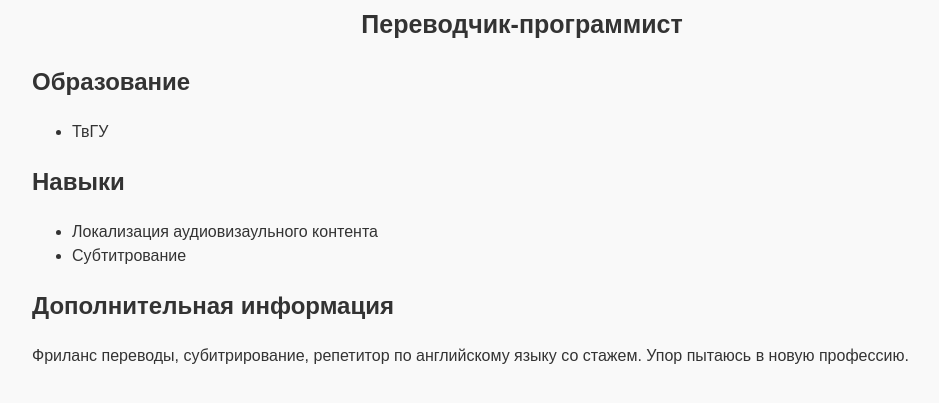
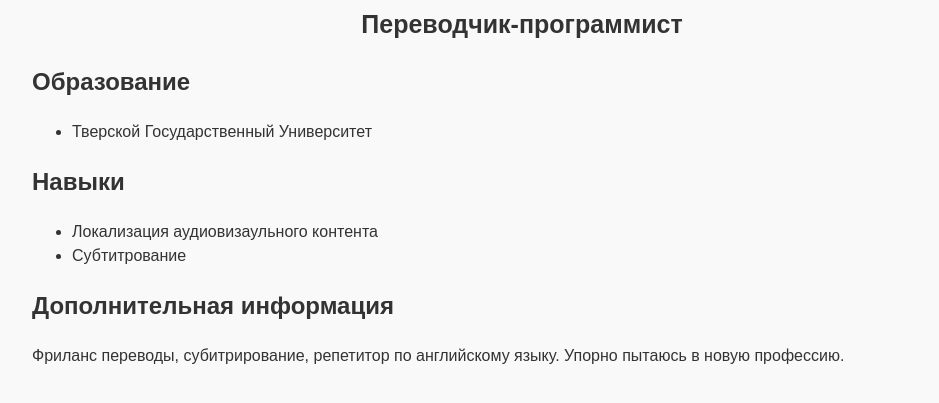
Before and after one commit to Takaiva/takaiva.guthub.io, a plain HTML site: page index.html in a window 1280 px wide. Shown: the part 93-496 px from the top of the page, without its empty margins (118-1057 px from the left). Drawn offline with Linux system fonts and the light colour scheme.

Commit message:
Update index.html

```diff
--- a/index.html
+++ b/index.html
@@ -2,7 +2,7 @@
 <html lang="ru">
   <head>
     <meta charset="UTF-8">
-    <meta name="viewport" content="width=device-width, initial-scale=1.0, height=device-height">
+    <meta name="viewport" content="width=device-width, initial-scale=1.0">
     <title>Моё описание</title>
     <link rel="stylesheet" href="style.css">
   </head>
@@ -16,7 +16,7 @@
       <section>
         <h2>Образование</h2>
         <ul>
-          <li>ТвГУ
+          <li>Тверской Государственный Университет
           </li>
         </ul>
       </section>
@@ -31,7 +31,7 @@
 
               <section>
                 <h2>Дополнительная информация</h2>
-                <p>Фриланс переводы, субитрирование, репетитор по английскому языку со стажем. Упор пытаюсь в новую профессию.</p>
+                <p>Фриланс переводы, субитрирование, репетитор по английскому языку. Упорно пытаюсь в новую профессию.</p>
               </section>
 
       <!-- END -->
```
